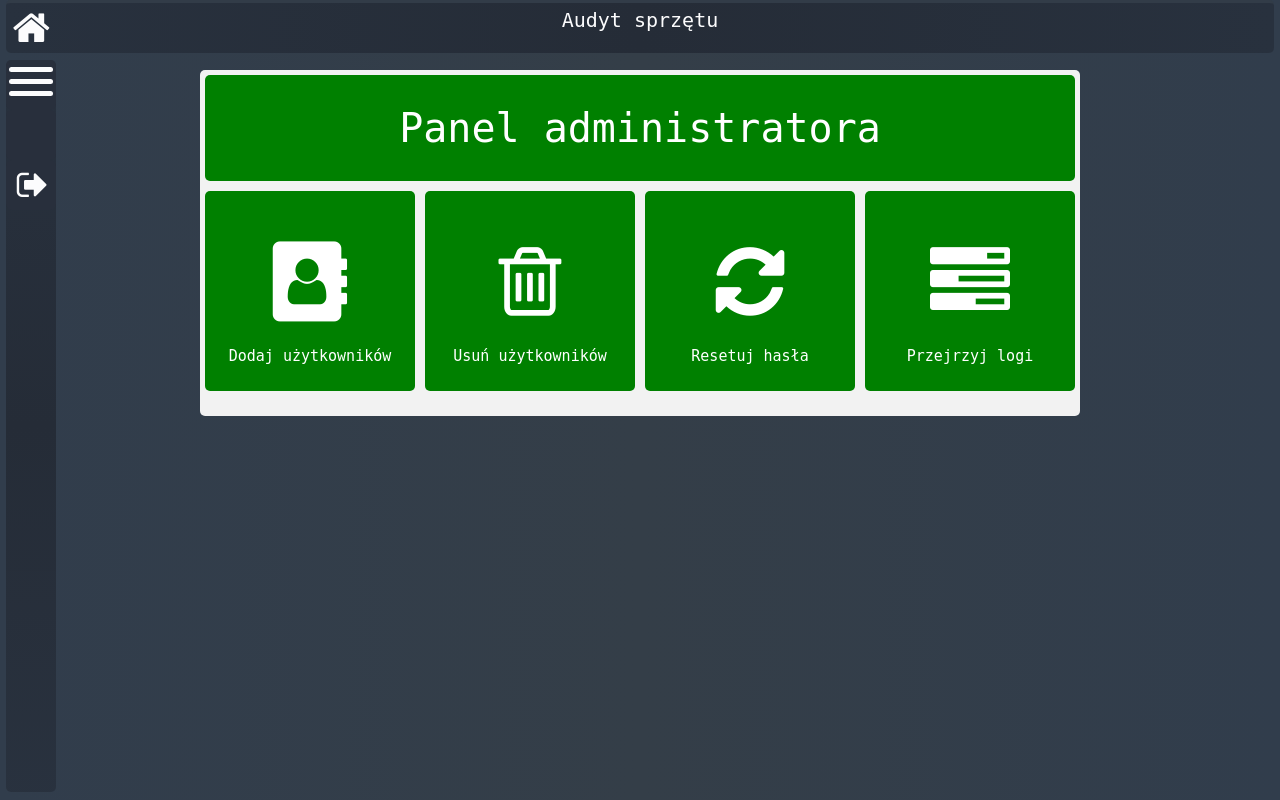
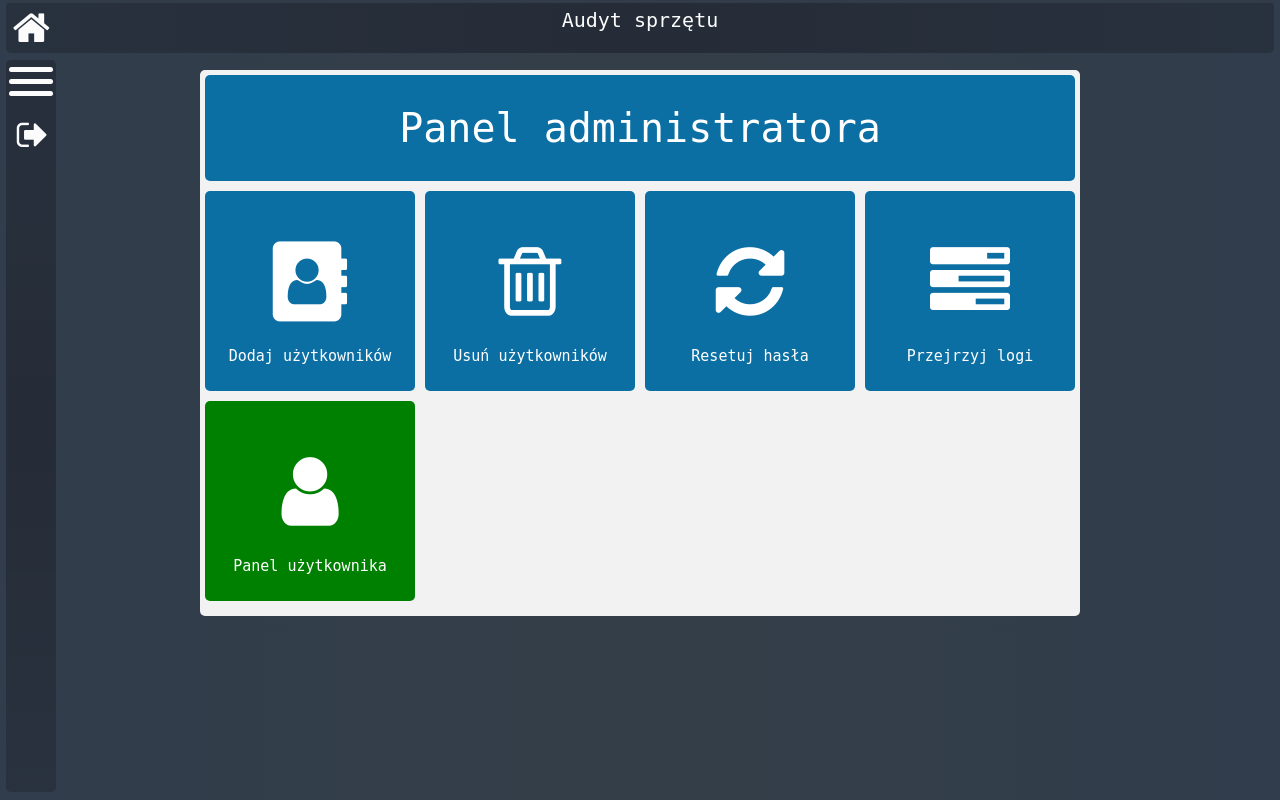
Before and after one commit to xRadmix/SystemAudytowania, a PHP site: page /menu/admin/show.php in a window 1280 px wide. Run offline with PHP 8.4, Linux system fonts and the light colour scheme; the visitor is signed in with stand-in values (Sample User, id 1); data that the repository does not hold is empty.

Commit message:
Update show.php
1. Zmiana koloru ogólnego motywu przycisków dla odróżnienia panelu administratora od użytkownika.
2. Usunięcie przerwy z menu bocznego.

```diff
--- a/k61/menu/admin/show.php
+++ b/k61/menu/admin/show.php
@@ -55,7 +55,6 @@ include "../db_conn.php";
             <div class=bar></div>
         </div>
 
-        <div class=sidegap></div>
         <a href="javascript:delay('../logout.php')">
             <div class=buttons id=logout>
                 <div class=info>Wyloguj</div>
@@ -65,29 +64,35 @@ include "../db_conn.php";
     </div>
     <!-----------------------------STRONA--------------------------------------------->
     <div id=strona>
-        <div id=header>Panel administratora</div>
+        <div id=header style="background-color: #0B6FA4">Panel administratora</div>
         <a href="">
-            <div class=choice id=a>
+            <div class=choice id=a style="background-color: #0B6FA4">
                 <i class="fa fa-address-book fa-5x"></i>
                 <p>Dodaj użytkowników</p>
             </div>
         </a>
         <a href="">
-            <div class=choice id=b>
+            <div class=choice id=b style="background-color: #0B6FA4">
                 <i class="fa fa-trash-o fa-5x"></i>
                 <p>Usuń użytkowników</p>
             </div>
         </a>
         <a href="">
-            <div class=choice id=c>
+            <div class=choice id=c style="background-color: #0B6FA4">
                 <i class="fa fa-refresh fa-5x"></i>
                 <p>Resetuj hasła</p>
             </div>
         </a>
 		<a href="">
-            <div class=choice id=c>
+            <div class=choice id=c style="background-color: #0B6FA4">
                 <i class="fa fa-tasks fa-5x"></i>
                 <p>Przejrzyj logi</p>
+            </div>
+        </a>
+        <a href="../menu.php">
+            <div class=choice id=c style="background-color: green">
+                <i class="fa fa-user fa-5x"></i>
+                <p>Panel użytkownika</p>
             </div>
         </a>
 	</div>
```
